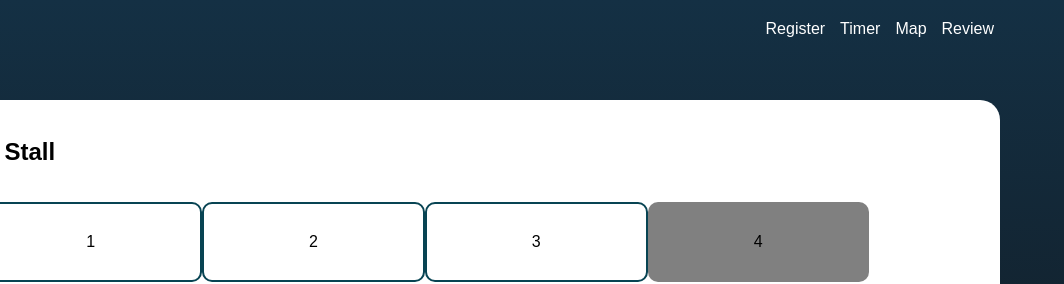
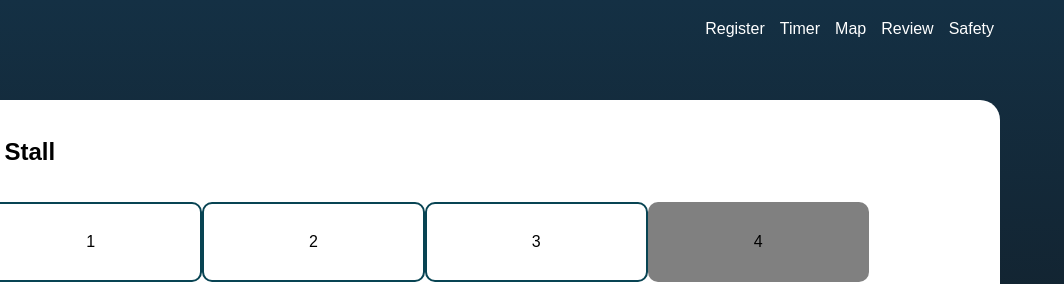
Before and after one commit to aryamhatre/Saafsafal, a plain HTML site: page occupancy.html in a window 1280 px wide. Shown: the top 284 px of the page, 216-1280 px from the left. Drawn offline with Linux system fonts and the light colour scheme.

Commit message:
Update occupancy.html

```diff
--- a/occupancy.html
+++ b/occupancy.html
@@ -140,6 +140,7 @@
       <a href="timer.html">Timer</a>
       <a href="map.html">Map</a>
       <a href="review.html">Review</a>
+      <a href="safety.html">Safety</a>
     </div>
 </div>
 
```
